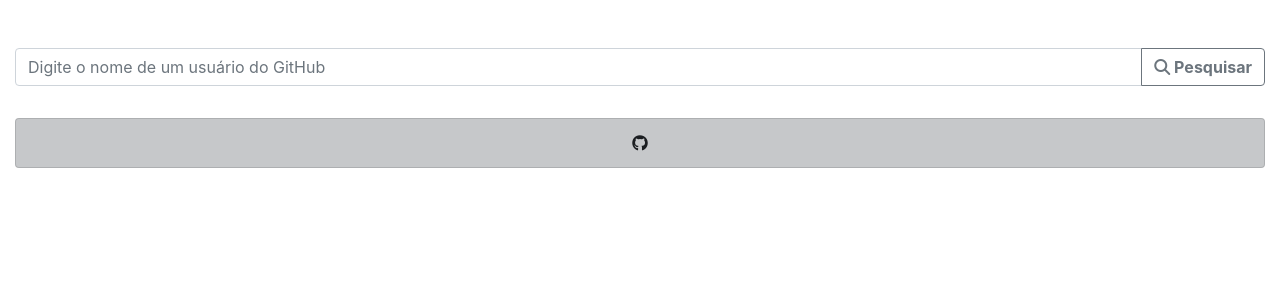
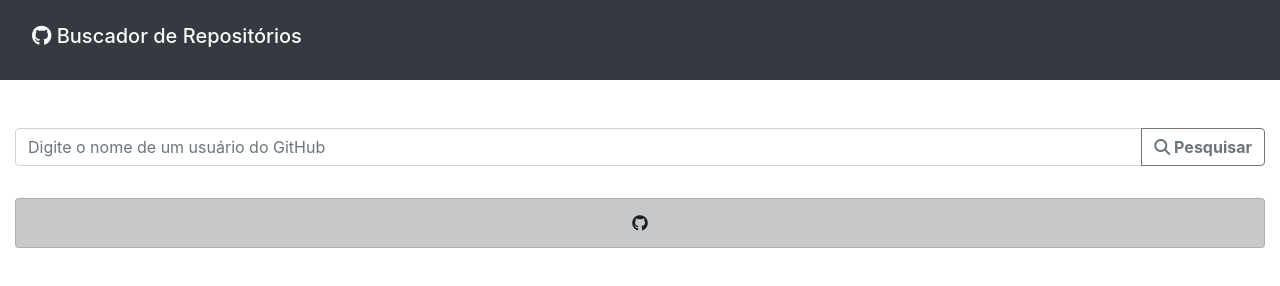
Before and after one commit to TCC-Chaos-Engineering/buscador-de-reposit-rios, a plain HTML site: page index.html in a window 1280 px wide. Drawn offline with nearby package versions, Linux system fonts and the light colour scheme.

Commit message:
Adiciona nav

```diff
--- a/index.html
+++ b/index.html
@@ -17,6 +17,9 @@
 </div> -->
 
 <body>
+    <nav class="navbar navbar-dark bg-dark">
+        <h5 class="text-light p-3"><i class="fab fa-github"></i> Buscador de Repositórios</h5>
+    </nav>
     <div class="container-fluid mt-5 mb-3">
         <div class="input-group mb-3">
             <input id="inputPesquisa" type="text" class="form-control"
```
